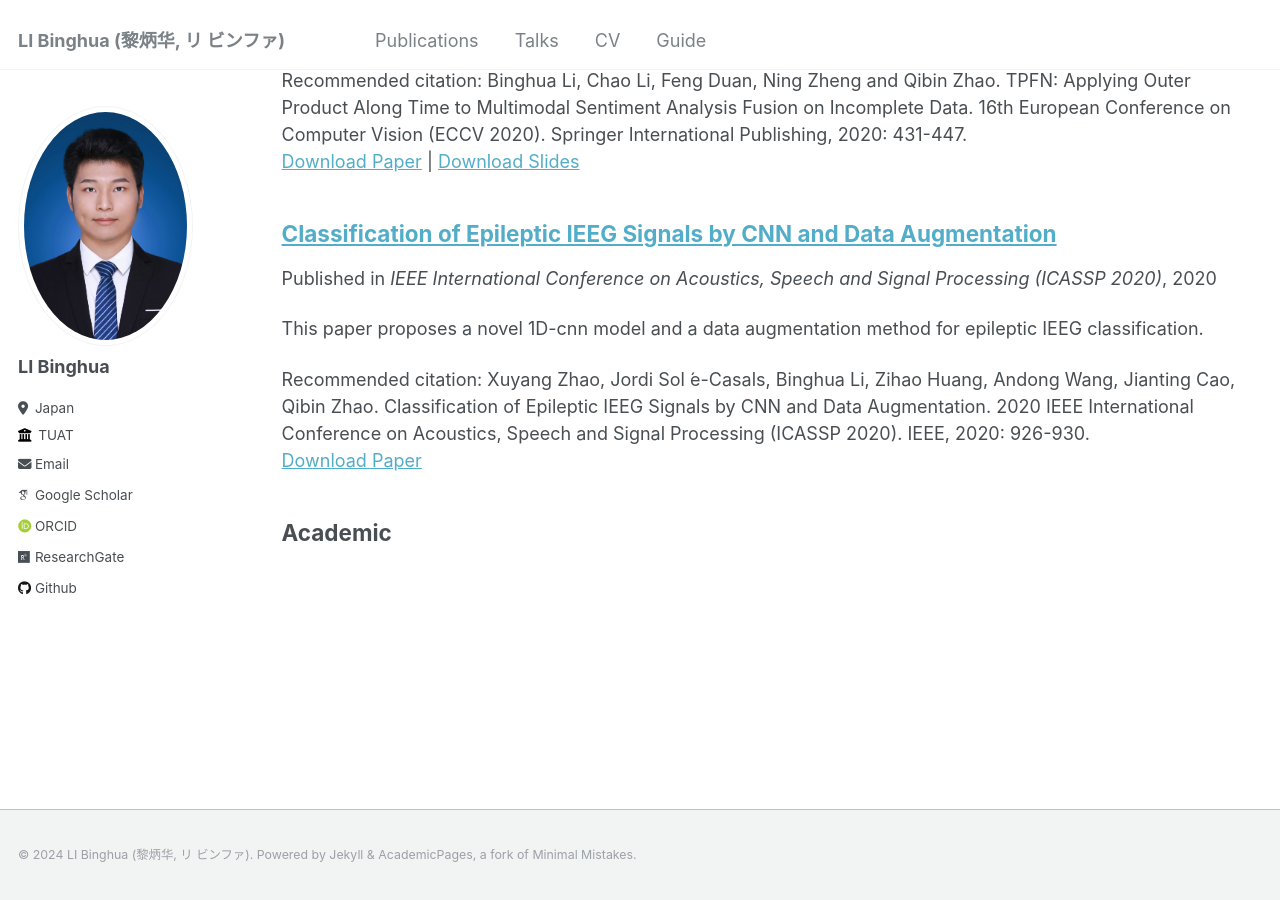
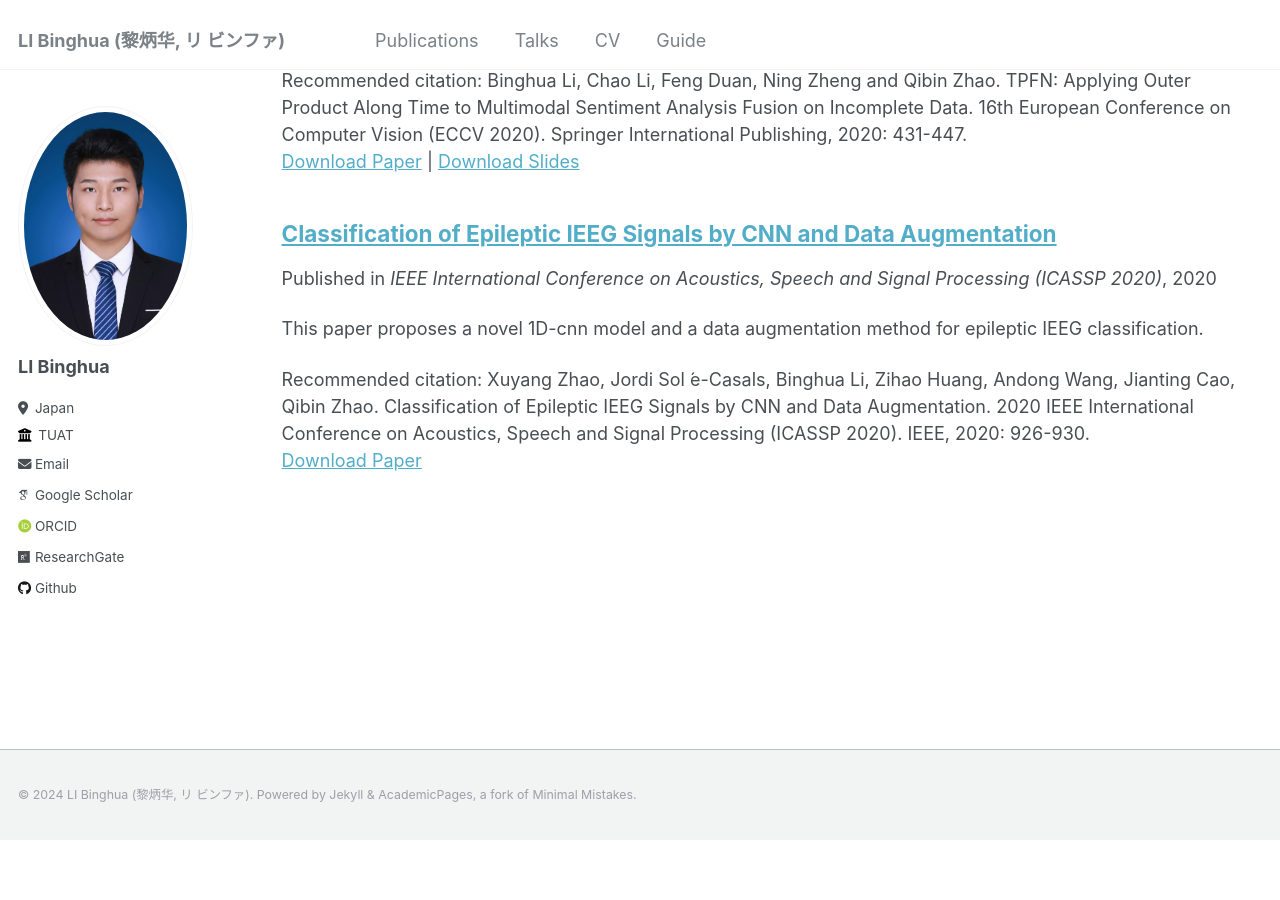
Before and after one commit to xiaovhua/vhua.github.io, a Jekyll site: the page built from _pages/publications.md, in a window 1280 px wide and 900 px high, scrolled down 2180 px. Built offline with Jekyll 4.4.1, drawn with Linux system fonts in a browser that asks for light colours; some web fonts are replaced; after the commit the page ends 3021 px from its top, so only the background shows below that.

Commit message:
Update publications.md

```diff
--- a/_pages/publications.md
+++ b/_pages/publications.md
@@ -23,10 +23,3 @@ author_profile: true
       {% include archive-single.html %}
   {% endif %}
 {% endfor %}
-
-<h2>Academic</h2>
-{% for post in site.publications reversed %}
-  {% if post.pubtype == 'academic' %}
-      {% include archive-single.html %}
-  {% endif %}
-{% endfor %}
```
